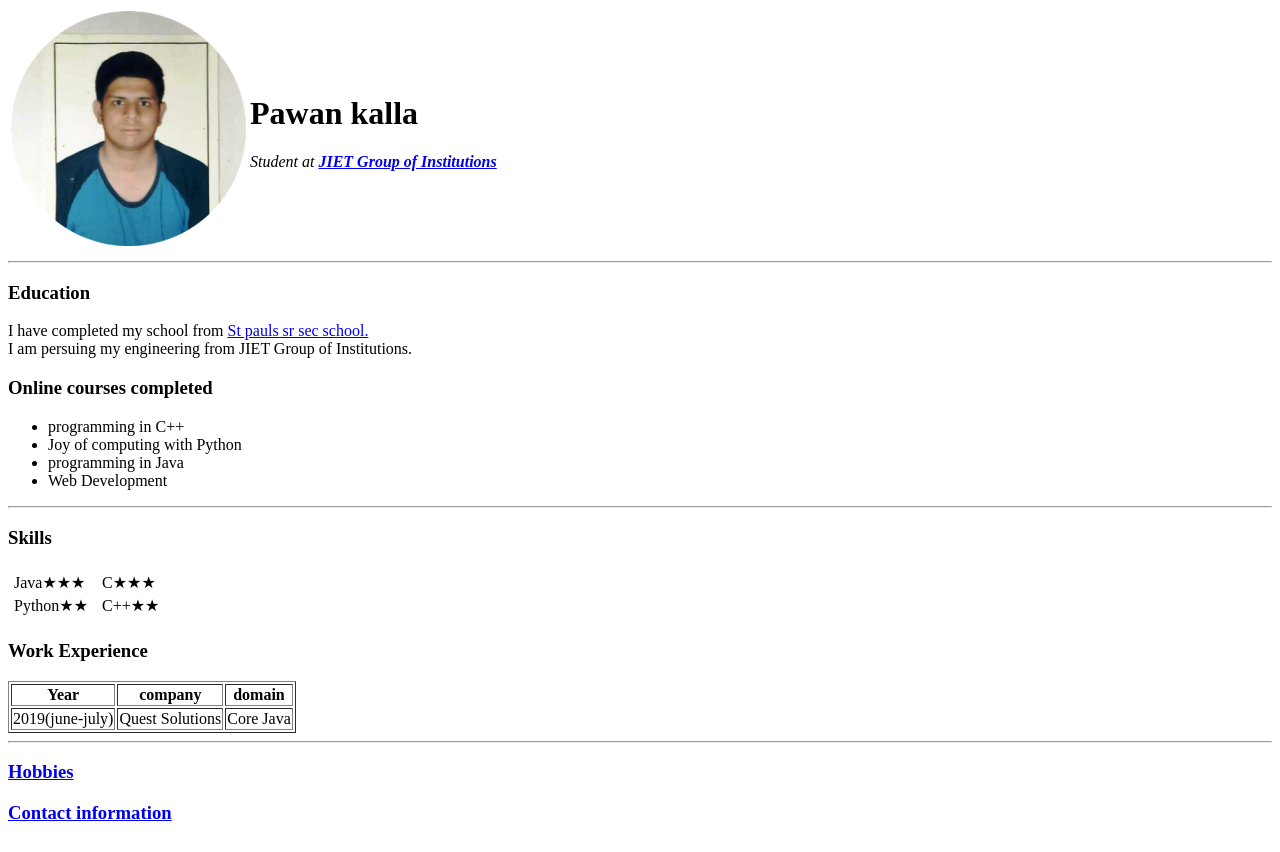
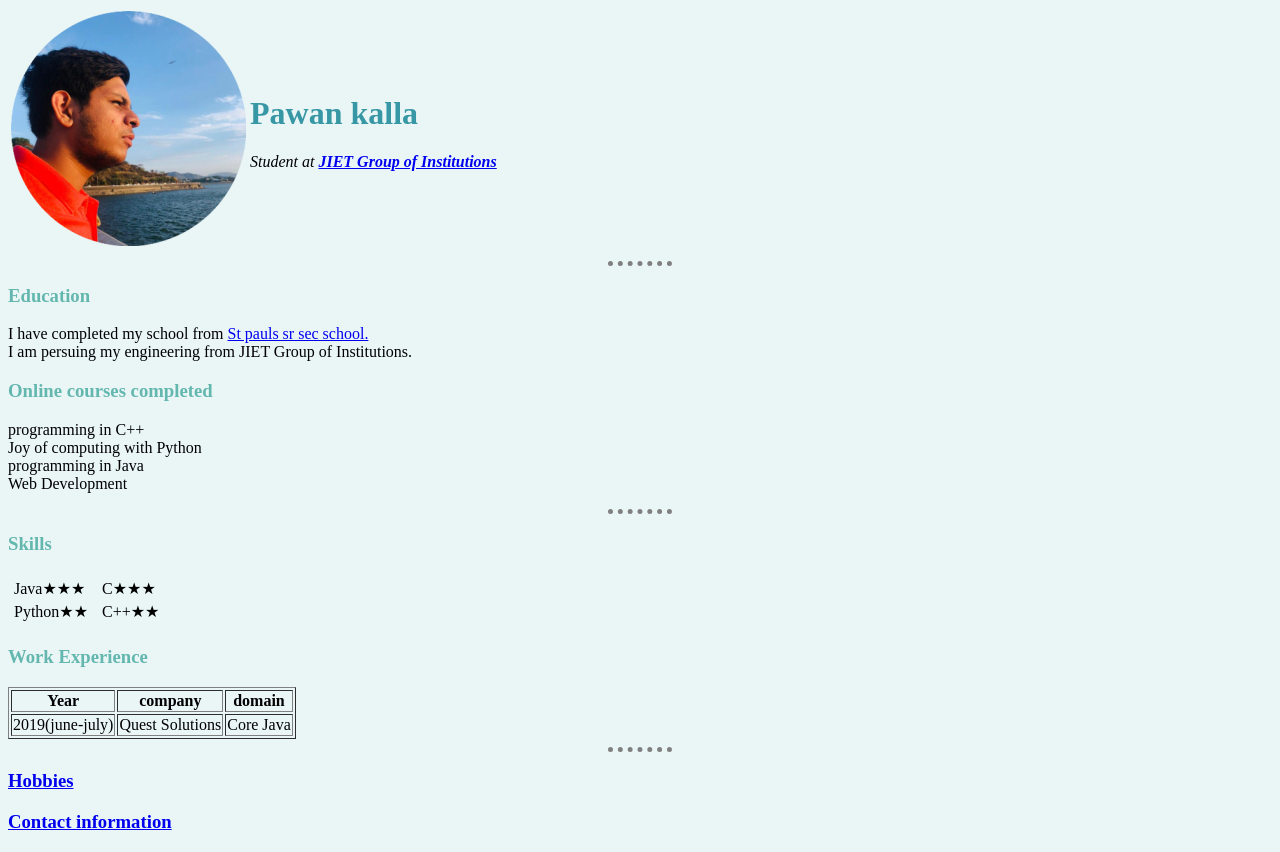
Before and after one commit to PawanKalla/website-cv, a plain HTML site: page index.html in a window 1280 px wide. Drawn offline with Linux system fonts and the light colour scheme.

Commit message:
first commit

```diff
--- /dev/null
+++ b/CSS/styles.css
@@ -0,0 +1,19 @@
+body {
+  background-color: #eaf6f6;
+}
+
+hr {
+  border-style: none;
+  border-top-style: dotted;
+  border-color: grey;
+  border-width: 5px;
+  width: 5%;
+}
+
+h1 {
+  color: #3797a4;
+}
+
+h3 {
+  color: #63b7af;
+}
--- a/index.html
+++ b/index.html
@@ -4,14 +4,15 @@
 <head>
   <meta charset="utf-8">
   <title>👑Pawan's personal site</title>
+    <link rel="stylesheet" href="css/styles.css">
 </head>
-
 <body>
   <table>
     <tr>
-      <td><img src="circle-cropped (1).png" alt="this is my passport size photo"></td>
-      <td><h1>Pawan kalla</h1>
-      <p><em>Student at <strong><a href="https://www.jietjodhpur.ac.in/">JIET Group of Institutions</a></strong></em></p>
+      <td><img src="circle-cropped (2).png" alt="this is my passport size photo"></td>
+      <td>
+        <h1>Pawan kalla</h1>
+        <p><em>Student at <strong><a href="https://www.jietjodhpur.ac.in/">JIET Group of Institutions</a></strong></em></p>
       </td>
     </tr>
   </table>
@@ -20,12 +21,7 @@
   <p>I have completed my school from <a href="http://stpaulsjodhpur.com/">St pauls sr sec school.</a> <br> I am persuing my engineering from JIET Group of
     Institutions.</p>
   <h3>Online courses completed</h3>
-  <ul>
-    <li>programming in C++</li>
-    <li>Joy of computing with Python</li>
-    <li>programming in Java</li>
-    <li>Web Development</li>
-  </ul>
+  <p>programming in C++<br>Joy of computing with Python<br>programming in Java<br>Web Development</p>
   <hr>
   <h3>Skills</h3>
   <table>
```
Also changed, not shown: Contactme.html (+4 -4 lines), hobbies.html (+1 -0 lines), inputs.html (+1 -0 lines), circle-cropped (1).png (deleted), circle-cropped (2).png (added).
